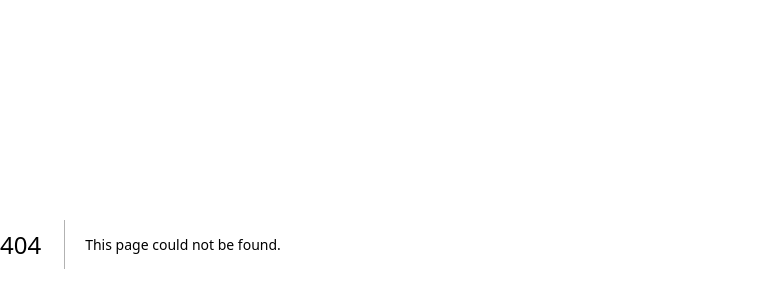
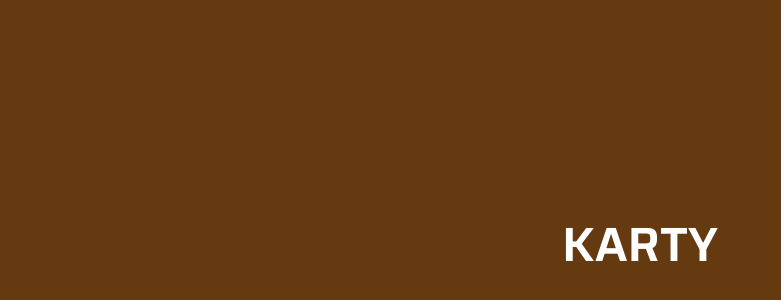
Before and after one commit to Newbies-Workplace/newbies-web, a Next.js app: page /cards in a window 1280 px wide. Before the commit this address had no page. Shown: the part 156-456 px from the top of the page, without its empty margins (0-781 px from the left). Built offline with nearby package versions, Linux system fonts and the light colour scheme.

Commit message:
feat: main layout

```diff
--- /dev/null
+++ b/src/app/blog/page.tsx
@@ -0,0 +1,9 @@
+const Blog = () => {
+  return (
+    <div className="w-screen h-screen flex justify-center items-center bg-purple-900">
+      <p className="headM font-bold text-white">BLOG</p>
+    </div>
+  );
+};
+
+export default Blog;
--- /dev/null
+++ b/src/app/cards/page.tsx
@@ -0,0 +1,9 @@
+const Cards = () => {
+  return (
+    <div className="w-screen h-screen flex justify-center items-center bg-orange-900">
+      <p className="headM font-bold text-white">KARTY</p>
+    </div>
+  );
+};
+
+export default Cards;
--- a/src/app/page.tsx
+++ b/src/app/page.tsx
@@ -2,31 +2,68 @@ import Marquee from "react-fast-marquee";
 
 export default function Home() {
   return (
-    <main className="flex w-screen flex-col items-center justify-between p-24 bg-redneonbg overflow-x-hidden">
-      <p className="headM bg-purple font-bold text-white p-5 purpleNeon">
-        Text
-      </p>
-      <div>
-        <div className="w-[3000px] overflow-hidden rotate-[5deg] shadow relative z-10 shadow-black">
+    <main className="w-screen overflow-x-hidden bg-blue-900">
+      <div className="w-[3000px] overflow-hidden pb-5  z-10">
         <Marquee
           direction="right"
           speed={65}
-            className="bg-greenbg z-10  *:text-white"
+          className="bg-blue-500 *:text-white"
           autoFill
         >
-            <p className="mx-2 md:marquee sm:headL font-bold">ŚRODA</p>
+          <p className="mx-3 md:marquee sm:headL font-bold">ŚRODA</p>
         </Marquee>
       </div>
-        <div className="w-[3000px] overflow-hidden rotate-[-5deg]">
+      <div className="w-[3000px] overflow-hidden  z-10">
         <Marquee
           direction="left"
           speed={65}
-            className="bg-greenbg *:text-white"
+          className="bg-blue-500 *:text-white"
           autoFill
         >
           <p className="mx-3 md:marquee sm:headL font-bold">17:00</p>
         </Marquee>
       </div>
+      <div className="w-screen h-screen bg-blue-900">
+        <p>O NAS</p>
+      </div>
+      <div className="w-[3000px] overflow-hidden  z-10">
+        <Marquee
+          direction="right"
+          speed={65}
+          className="bg-red-500 *:text-white"
+          autoFill
+        >
+          <p className="mx-3 md:marquee sm:headL font-bold">NASZE PROJEKTY</p>
+        </Marquee>
+      </div>
+      <div className="w-screen h-screen bg-red-900">
+        <p>Nasze projekty</p>
+      </div>
+      <div className="w-[3000px] overflow-hidden z-10">
+        <Marquee
+          direction="right"
+          speed={65}
+          className="bg-orange-500 *:text-white"
+          autoFill
+        >
+          <p className="mx-3 md:marquee sm:headL font-bold">ZESPÓŁ</p>
+        </Marquee>
+      </div>
+      <div className="w-screen h-screen bg-orange-900">
+        <p>Zespół</p>
+      </div>
+      <div className="w-[3000px] overflow-hidden  z-10">
+        <Marquee
+          direction="right"
+          speed={65}
+          className="bg-green-500 *:text-white"
+          autoFill
+        >
+          <p className="mx-3 md:marquee sm:headL font-bold">MASZ PYTANIA?</p>
+        </Marquee>
+      </div>
+      <div className="w-screen h-screen bg-green-900">
+        <p>Pytania</p>
       </div>
     </main>
   );
--- /dev/null
+++ b/src/app/projects/page.tsx
@@ -0,0 +1,9 @@
+const Projects = () => {
+  return (
+    <div className="w-screen h-screen flex justify-center items-center bg-red-900">
+      <p className="headM font-bold text-white">NASZE PROJEKTY</p>
+    </div>
+  );
+};
+
+export default Projects;
--- a/tailwind.config.ts
+++ b/tailwind.config.ts
@@ -16,14 +16,66 @@ const config: Config = {
     colors: {
       white: "#FFFFFF",
       black: "#000000",
-      red: "#FF404B",
-      orange: "#F38928",
-      green: "#4B983F",
-      purple: "#8840FF",
-      redbg: "#2D1616",
-      purplebg: "#220C45",
-      orangebg: "#4E2D0F",
-      greenbg: "#144628",
+      red: {
+        50: "#FFECED",
+        100: "#FFC4C7",
+        200: "#FFA7AC",
+        300: "#FF7F86",
+        400: "#FF666F",
+        500: "#FF404B",
+        600: "#E83A44",
+        700: "#B52D35",
+        800: "#8C2329",
+        900: "#6B1B20",
+      },
+      orange: {
+        50: "#FEF3EA",
+        100: "#FBDABC",
+        200: "#F9C99C",
+        300: "#F7B06F",
+        400: "#F5A153",
+        500: "#F38928",
+        600: "#DD7D24",
+        700: "#AD611C",
+        800: "#864B16",
+        900: "#663A11",
+      },
+      green: {
+        50: "#EDF5EC",
+        100: "#C7DFC3",
+        200: "#ACD0A7",
+        300: "#86BA7E",
+        400: "#6FAD65",
+        500: "#4B983F",
+        600: "#448A39",
+        700: "#356C2D",
+        800: "#295423",
+        900: "#20401A",
+      },
+      purple: {
+        50: "#F3ECFF",
+        100: "#DAC4FF",
+        200: "#C8A7FF",
+        300: "#AF7FFF",
+        400: "#A066FF",
+        500: "#8840FF",
+        600: "#7C3AE8",
+        700: "#612DB5",
+        800: "#4B238C",
+        900: "#391B6B",
+      },
+      blue: {
+        50: "#EAF2F5",
+        100: "#BFD6E0",
+        200: "#A0C2D1",
+        300: "#74A6BB",
+        400: "#5995AE",
+        500: "#307A9A",
+        600: "#2C6F8C",
+        700: "#22576D",
+        800: "#1A4355",
+        900: "#143341",
+      },
     },
     fontWeight: {
       bold: "600",
```
Lines whose indentation alone changed are shown as unchanged.
